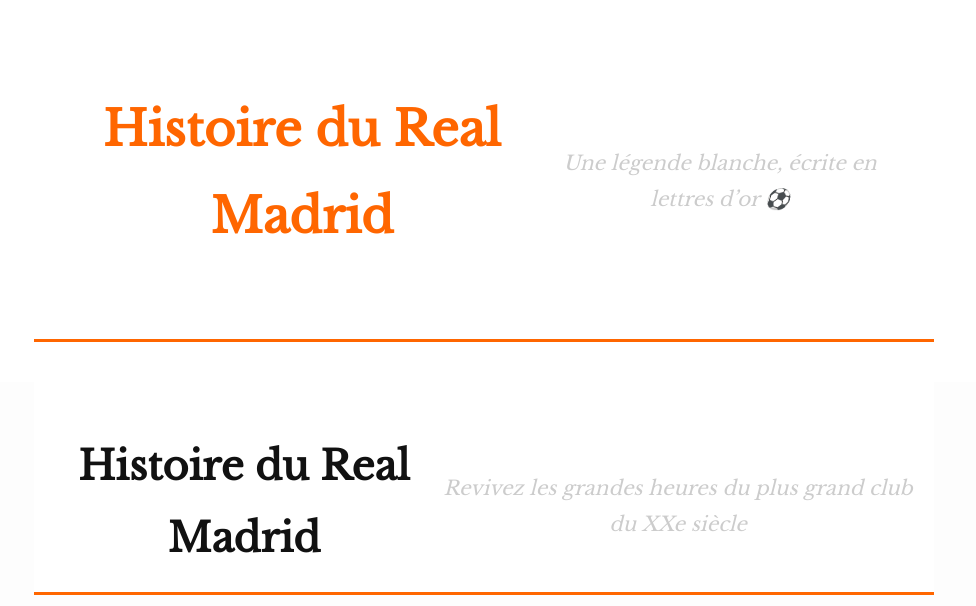
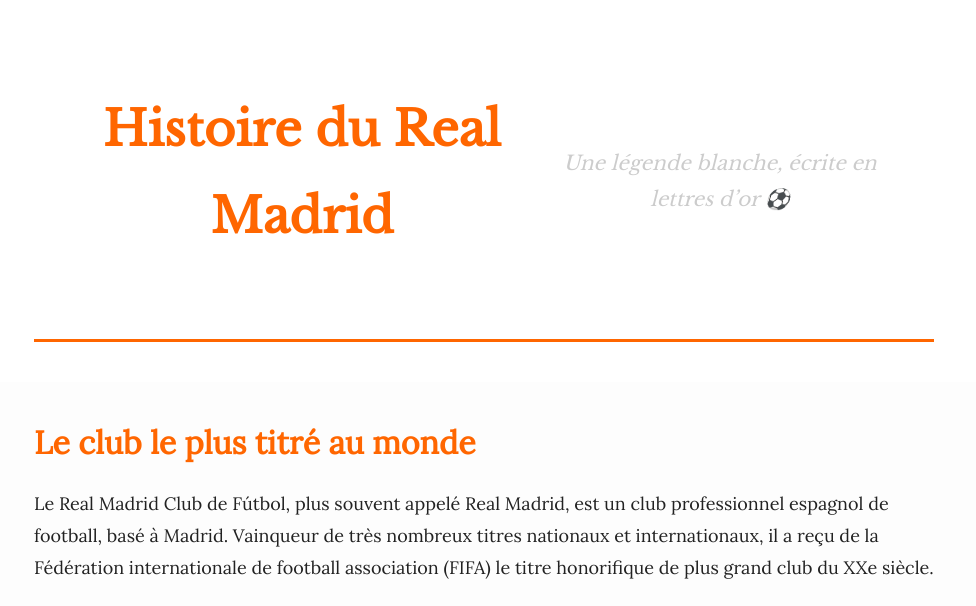
Before and after one commit to Yazreyy/Site-final-Real-Madrid, a plain HTML site: page historique.html in a window 1280 px wide. Shown: the part 166-772 px from the top of the page, without its empty margins (156-1132 px from the left). Drawn offline with nearby package versions, Linux system fonts and the light colour scheme.

Commit message:
continue

```diff
--- a/historique.html
+++ b/historique.html
@@ -25,19 +25,13 @@
                     <li><a href="historique.html">Historique</a></li>
                     <li><a href="transfert.html">Transfert</a></li>
                 </ul>
-
             </nav>
             <div class="hero hero-historique">
                 <h1>Histoire du Real Madrid</h1>
                 <p>Une légende blanche, écrite en lettres d’or ⚽️</p>
               </div>
-        </header>
-        <div class="hero">
-            <h1>Histoire du Real Madrid</h1>
-            <p>Revivez les grandes heures du plus grand club du XXe siècle</p>
-        </div>
-
-         <main class="content-section">
+            </header>
+            <main class="content-section">
             <section class="texte-historique">
               <h2>Le club le plus titré au monde</h2>
            <p>Le Real Madrid Club de Fútbol, plus souvent appelé Real Madrid, est un club professionnel espagnol de football, basé à Madrid. Vainqueur de très nombreux titres nationaux et internationaux, il a reçu de la Fédération internationale de football association (FIFA) le titre honorifique de plus grand club du XXe siècle.</p>
```
